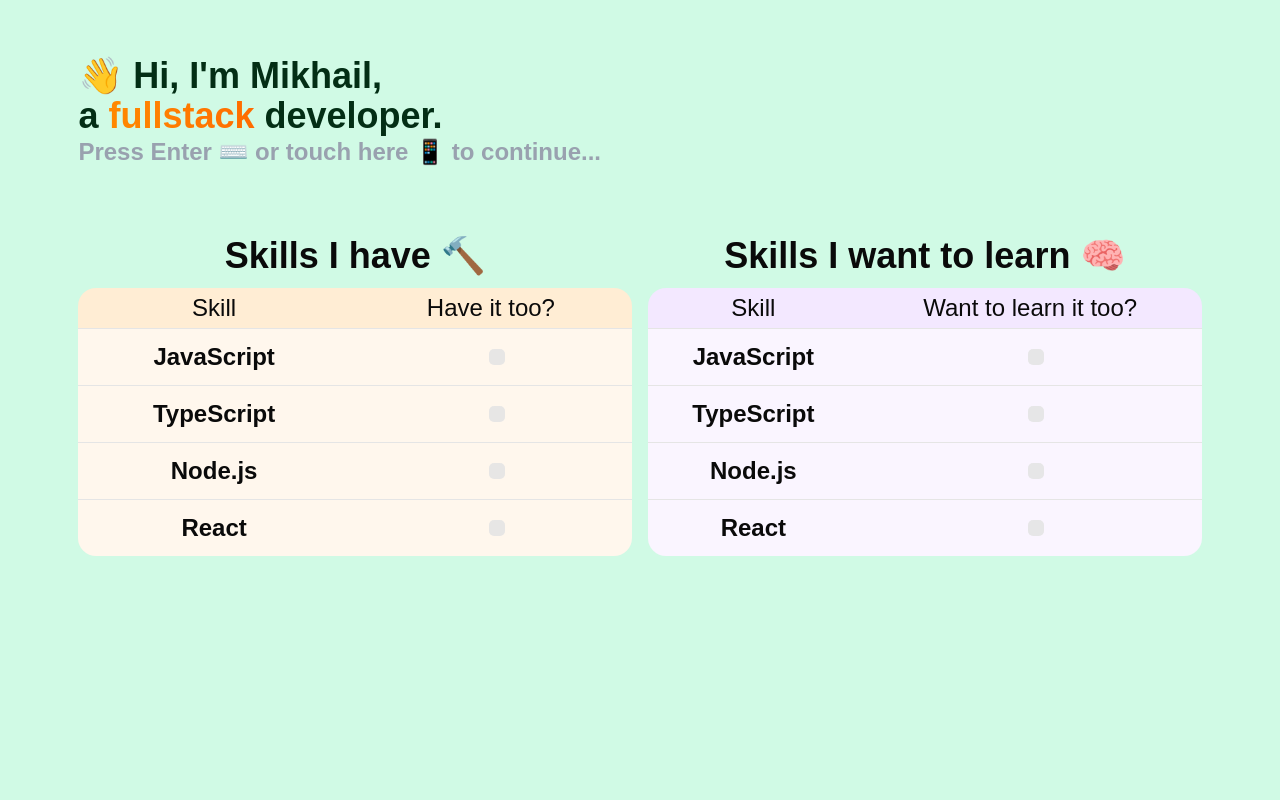
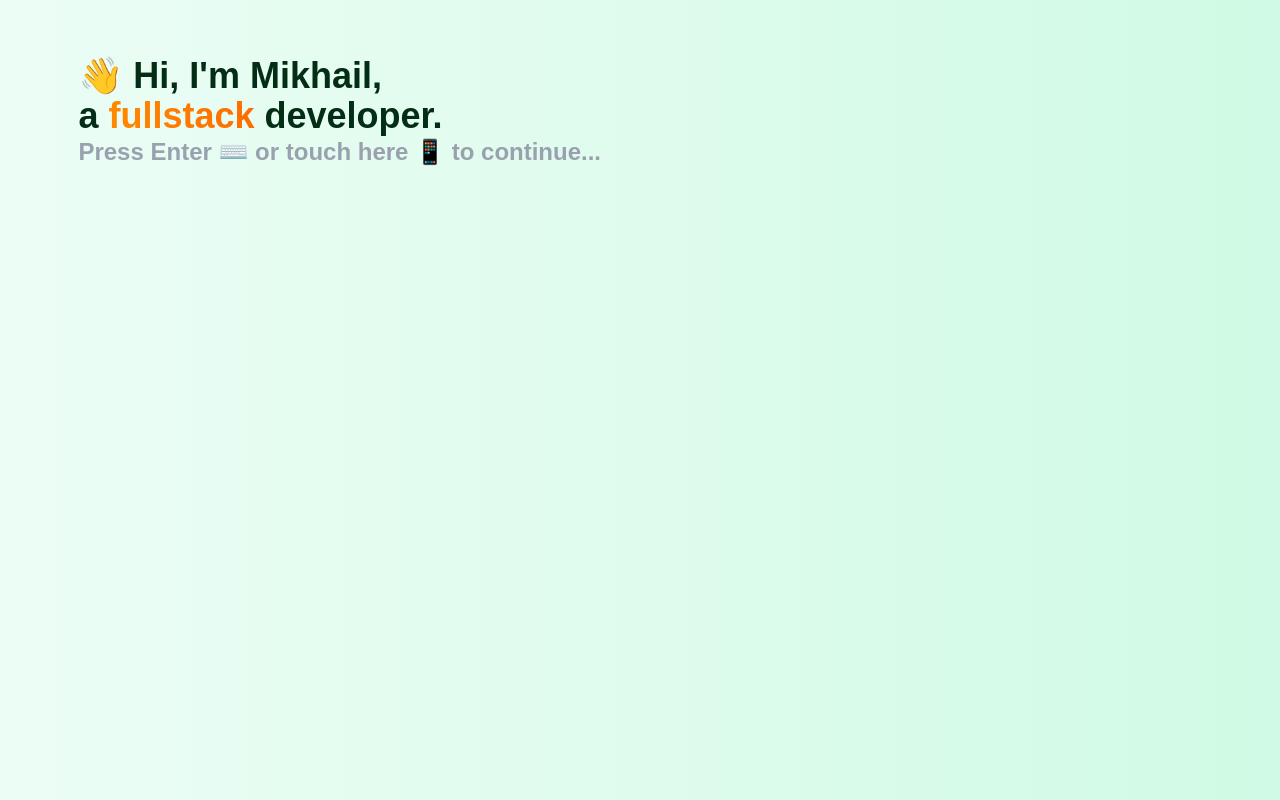
Before and after one commit to elmijail1/presentation-landing, a React (Vite) app in the folder frontend/: page / in a window 1280 px wide. Built offline with nearby package versions, Linux system fonts and the light colour scheme.

Commit message:
feat(frontend): make the tables appear only after the intro is fully shown

```diff
--- a/frontend/src/App.tsx
+++ b/frontend/src/App.tsx
@@ -1,12 +1,13 @@
+import { useState } from "react";
 import { Intro } from "./components/Intro";
 import { TablesSection } from "./components/TablesSection";
 
 function App() {
+	const [isIntroComplete, setIsIntroComplete] = useState(false);
 	return (
-		<main className="flex flex-col w-full min-h-screen items-center bg-emerald-100 p-4">
-			<Intro />
-			<TablesSection />
-			{/* <Matcher /> */}
+		<main className="flex flex-col w-full min-h-screen items-center bg-linear-to-r from-emerald-50 to-emerald-100 p-4 pb-20">
+			<Intro onComplete={() => setIsIntroComplete(true)} />
+			<TablesSection isIntroComplete={isIntroComplete} />
 		</main>
 	);
 }
--- a/frontend/src/components/Intro.tsx
+++ b/frontend/src/components/Intro.tsx
@@ -14,7 +14,11 @@ function fadeClass(shown: boolean) {
 		: "opacity-0 translate-y-3";
 }
 
-export function Intro() {
+interface IIntroProps {
+	onComplete: () => void;
+}
+
+export function Intro({ onComplete }: IIntroProps) {
 	const [latestShownGroup, setLatestShownGroup] = useState(0);
 	const [latestShownLineInGroup, setLatestShownLineInGroup] = useState(0);
 	const [isPromptVisible, setIsPromptVisible] = useState(false);
@@ -54,6 +58,7 @@ export function Intro() {
 		}
 		window.addEventListener("keydown", handleKeyDown);
 		window.addEventListener("touchstart", advanceToNextSection);
+
 		return () => {
 			window.removeEventListener("keydown", handleKeyDown);
 			window.removeEventListener("touchstart", advanceToNextSection);
@@ -91,7 +96,13 @@ export function Intro() {
 			timeouts.forEach(clearTimeout);
 		};
 	}, [latestShownGroup]);
-	console.log("latestshowngroup: ", latestShownGroup);
+
+	useEffect(() => {
+		if (isPromptVisible && latestShownGroup === introGroups.length) {
+			onComplete();
+		}
+	}, [isPromptVisible, latestShownGroup, onComplete]);
+
 	return (
 		<div className="w-[90%] mt-10 text-4xl font-bold text-green-950">
 			{introGroups.map((lines, groupIndex) => {
--- a/frontend/src/components/TableSkills.tsx
+++ b/frontend/src/components/TableSkills.tsx
@@ -3,7 +3,6 @@ import { Checkbox } from "./ui/checkbox";
 import {
 	Table,
 	TableBody,
-	TableCaption,
 	TableCell,
 	TableHead,
 	TableHeader,
--- a/frontend/src/components/TablesSection.tsx
+++ b/frontend/src/components/TablesSection.tsx
@@ -1,9 +1,15 @@
 import { skillsMock } from "../data/mockData";
 import { TableSkills } from "./TableSkills";
 
-export function TablesSection() {
+interface ITableSectionProp {
+	isIntroComplete: boolean;
+}
+
+export function TablesSection({ isIntroComplete }: ITableSectionProp) {
 	return (
-		<div className="w-[90%] text-4xl font-bold">
+		<div
+			className={`w-[90%] text-4xl font-bold duration-1000 transition-all ease-out ${isIntroComplete ? "opacity-100" : "opacity-0 h-0"}`}
+		>
 			<div className="flex max-md:flex-col w-full mt-2 gap-4 max-md:gap-10 justify-between">
 				<TableSkills
 					caption="Skills I have 🔨"
```
